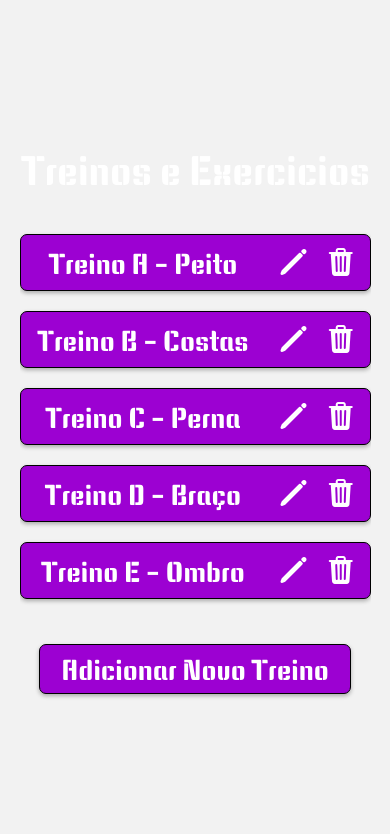
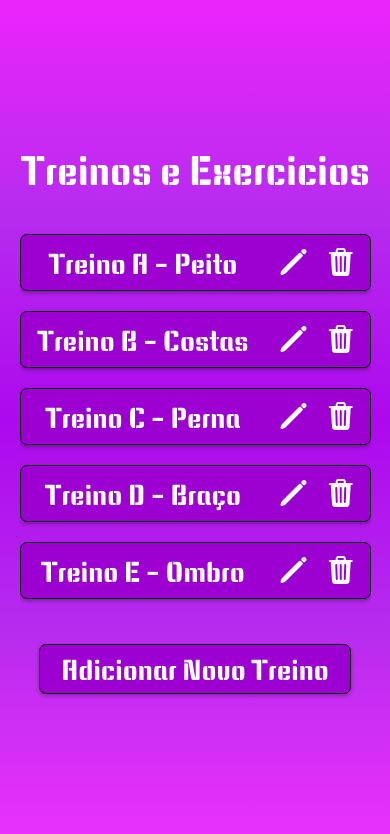
Before and after one commit to D4NL18/gym-tracker, a React Native app: screen /Treinos in a window 390 px wide. Shown: the top 834 px of the page. Built offline with nearby package versions, Linux system fonts and the light colour scheme.

Commit message:
[FEAT][routes] - Treinos e Exercicios e fix table e background

```diff
--- a/src/components/ItemTable/ItemTable.js
+++ b/src/components/ItemTable/ItemTable.js
@@ -20,7 +20,7 @@ export default function ItemTable(props) {
 
     if (props.tipo == "EditAndRemove") {
         return (
-            <TouchableOpacity style={styles.container}>
+            <TouchableOpacity style={styles.container} onPress={props.onPress}>
                 <View style={{ width: '70%', paddingHorizontal: 5 }}>
                     <Texto texto={props.sigla ?`Treino ${props.sigla} - ${props.nome}` : props.exercicio} tam="Botao" />
                 </View>
--- a/src/components/Table/Table.js
+++ b/src/components/Table/Table.js
@@ -14,7 +14,7 @@ export default function Table(props) {
         <View style={styles.container}>
             <ScrollView>
                 {data.map((item, index) => (
-                    <ItemTable key={index} tipo={item.tipo} carga={item.carga} exercicio={item.exercicio} nome={item.nome} sigla={item.sigla}/>
+                    <ItemTable key={index} tipo={item.tipo} carga={item.carga} exercicio={item.exercicio} nome={item.nome} sigla={item.sigla} onPress={props.onPress}/>
                 ))}
             </ScrollView>
         </View>
--- a/src/views/Treinos_e_Exercicios/Exercicios.js
+++ b/src/views/Treinos_e_Exercicios/Exercicios.js
@@ -1,10 +1,12 @@
 import { StyleSheet, View } from "react-native";
+
+import { LinearGradient } from 'expo-linear-gradient';
 
 import Texto from "../../components/Texto/Texto";
 import Table from "../../components/Table/Table";
 
 
-export default function Exercicios() {
+export default function Exercicios({navigation}) {
 
     const data = [
         { exercicio: 'Supino Reto', tipo: 'EditAndRemove' },
@@ -17,7 +19,17 @@ export default function Exercicios() {
     ];
 
     return (
-        <View style={styles.container}>
+        <LinearGradient
+            colors={[
+                'rgba(235,0,255,0.85)',   // EB00FF em 85%
+                'rgba(173,9,238,0.85)',   // AD09EE em 85%
+                'rgba(173,9,238,1)',      // AD09EE em 100%
+                'rgba(173,9,238,0.85)',   // AD09EE em 85%
+                'rgba(235,0,255,0.8)'     // EB00FF em 80%
+            ]}
+            locations={[0, 0.25, 0.5, 0.75, 1]}
+            style={styles.container}
+        >
             <View>
                 <Texto texto="Treinos e Exercícios" tam="Medio" />
                 <Texto texto="Treino X" tam="Subtitle" />
@@ -25,7 +37,7 @@ export default function Exercicios() {
             <View>
                 <Table data={data} />
             </View>
-        </View>
+        </LinearGradient>
     )
 }
 
--- a/src/views/Treinos_e_Exercicios/Treinos.js
+++ b/src/views/Treinos_e_Exercicios/Treinos.js
@@ -1,6 +1,8 @@
 import { useState } from "react";
 
 import { ScrollView, StyleSheet, View } from "react-native";
+
+import { LinearGradient } from 'expo-linear-gradient';
 
 import Texto from "../../components/Texto/Texto";
 import Table from "../../components/Table/Table";
@@ -8,7 +10,7 @@ import Button from "../../components/Button/Button";
 import Modal from "../../components/Modal/Modal";
 import { height } from "../../components/Sizes/Sizes";
 
-export default function Treinos() {
+export default function Treinos({navigation}) {
 
     const [modalVisible, setModalVisible] = useState(false);
 
@@ -26,10 +28,20 @@ export default function Treinos() {
     ];
 
     return (
-        <View style={styles.container}>
+        <LinearGradient
+            colors={[
+                'rgba(235,0,255,0.85)',   // EB00FF em 85%
+                'rgba(173,9,238,0.85)',   // AD09EE em 85%
+                'rgba(173,9,238,1)',      // AD09EE em 100%
+                'rgba(173,9,238,0.85)',   // AD09EE em 85%
+                'rgba(235,0,255,0.8)'     // EB00FF em 80%
+            ]}
+            locations={[0, 0.25, 0.5, 0.75, 1]}
+            style={styles.container}
+        >
             <Texto texto="Treinos e Exercicios" tam="Medio" />
             <View style={styles.ContainerItems}>
-                <Table data={data} />
+                <Table data={data} onPress={() => navigation.navigate('Exercicios')} />
             </View>
             <Button texto="Adicionar Novo Treino" onPress={openModal} />
             <Modal
@@ -40,7 +52,7 @@ export default function Treinos() {
                     tipo="ModalInput"
                     label="Nome"
                 />
-        </View>
+        </LinearGradient>
     )
 }
 
```
